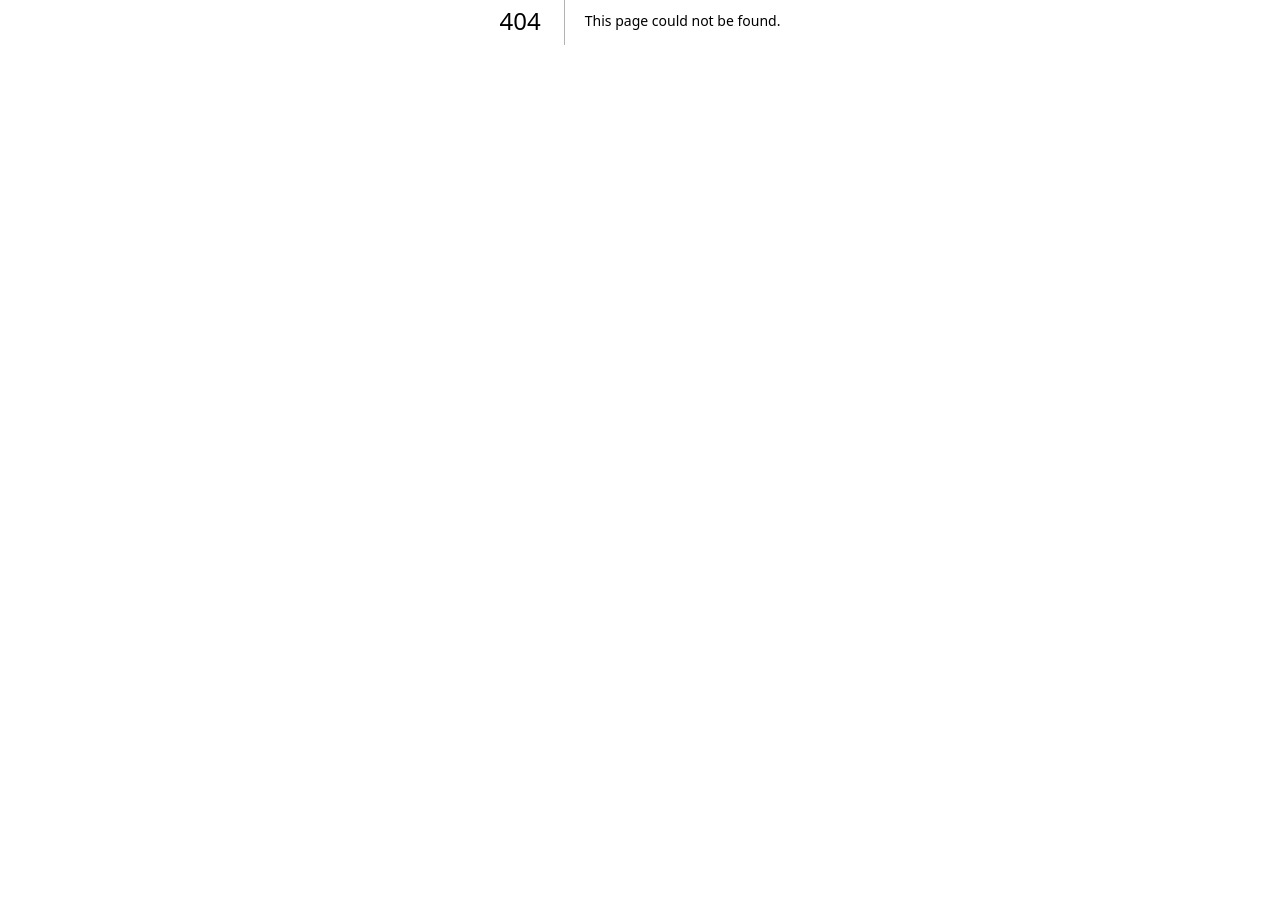
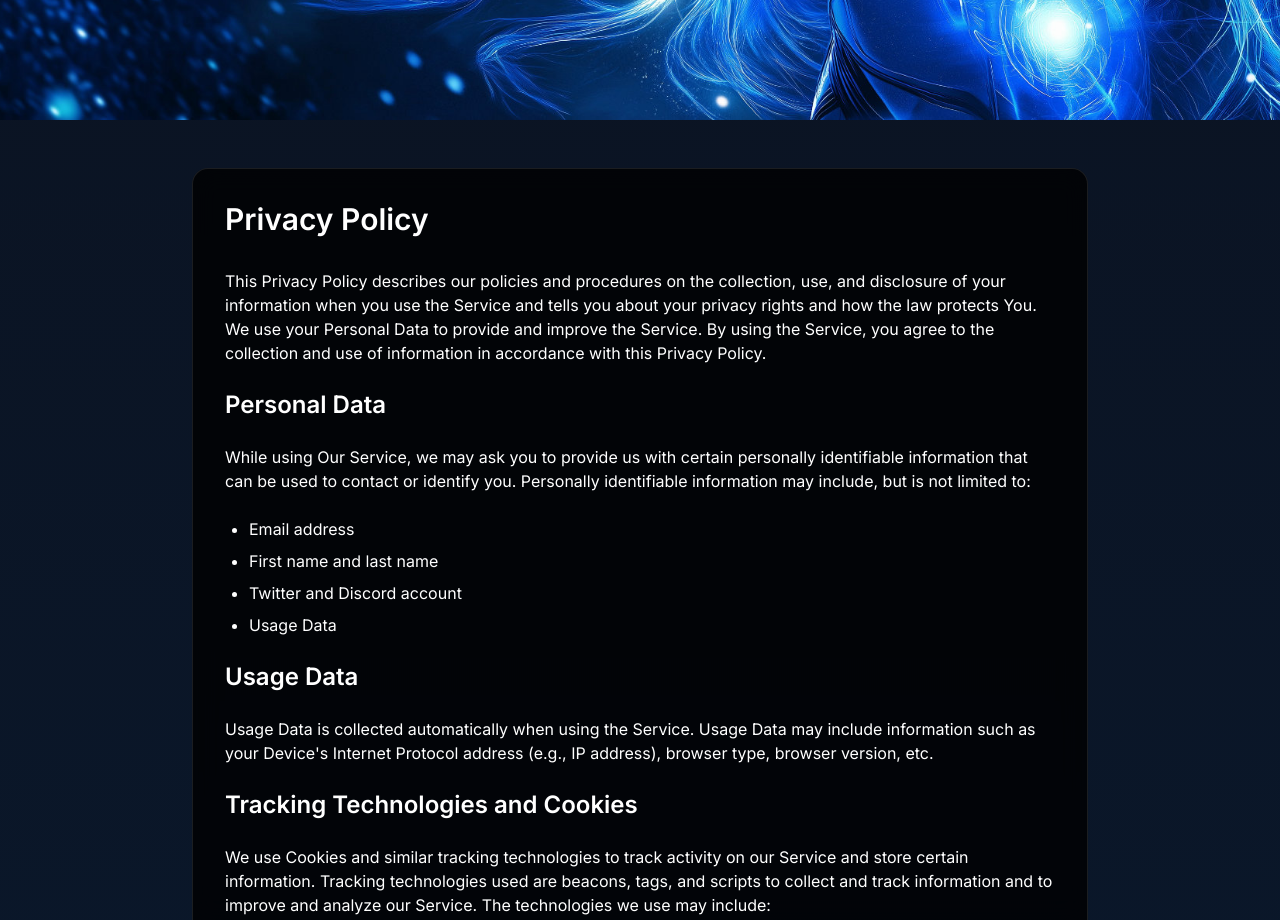
Before and after one commit to CyreneAI/cyrene-web, a Next.js app in the folder landing-ui/: page /privacy in a window 1280 px wide. Before the commit this address had no page. Shown: the part 380-1300 px from the top of the page. Before the commit the page ends 800 px from the top, so only its background shows below. Built offline with nearby package versions, Linux system fonts and the light colour scheme.

Commit message:
feat: add terms and conditions and privacy policy

```diff
--- /dev/null
+++ b/landing-ui/app/privacy/page.tsx
@@ -0,0 +1,35 @@
+import Layout from "@/components/shared/layout";
+
+export default function PrivacyPage() {
+  return (
+    <Layout>
+      <div className="container mx-auto px-4 sm:px-6 lg:px-8 py-12">
+        <div className="max-w-4xl mx-auto bg-black/80 rounded-2xl p-8 backdrop-blur-md border border-white/10">
+          <h1 className="text-3xl font-semibold text-white mb-8">Privacy Policy</h1>
+          <div className="space-y-6">
+            <p className="text-white text-base">This Privacy Policy describes our policies and procedures on the collection, use, and disclosure of your information when you use the Service and tells you about your privacy rights and how the law protects You. We use your Personal Data to provide and improve the Service. By using the Service, you agree to the collection and use of information in accordance with this Privacy Policy.</p>
+
+            <h2 className="text-2xl font-semibold text-white mt-8 mb-4">Personal Data</h2>
+            <p className="text-white text-base">While using Our Service, we may ask you to provide us with certain personally identifiable information that can be used to contact or identify you. Personally identifiable information may include, but is not limited to:</p>
+            <ul className="list-disc pl-6 space-y-2">
+              <li className="text-white text-base">Email address</li>
+              <li className="text-white text-base">First name and last name</li>
+              <li className="text-white text-base">Twitter and Discord account</li>
+              <li className="text-white text-base">Usage Data</li>
+            </ul>
+
+            <h2 className="text-2xl font-semibold text-white mt-8 mb-4">Usage Data</h2>
+            <p className="text-white text-base">Usage Data is collected automatically when using the Service. Usage Data may include information such as your Device&apos;s Internet Protocol address (e.g., IP address), browser type, browser version, etc.</p>
+
+            <h2 className="text-2xl font-semibold text-white mt-8 mb-4">Tracking Technologies and Cookies</h2>
+            <p className="text-white text-base">We use Cookies and similar tracking technologies to track activity on our Service and store certain information. Tracking technologies used are beacons, tags, and scripts to collect and track information and to improve and analyze our Service. The technologies we use may include:</p>
+            <ul className="list-disc pl-6 space-y-2">
+              <li className="text-white text-base"><strong className="text-white">Cookies or Browser Cookies:</strong> A cookie is a small file placed on your Device. You can instruct your browser to refuse all Cookies or to indicate when a Cookie is being sent. However, if you do not accept Cookies, you may not be able to use some parts of our Service. Unless you have adjusted your browser setting so that it will refuse Cookies, our Service may use Cookies.</li>
+              <li className="text-white text-base"><strong className="text-white">Web Beacons:</strong> Certain sections of our Service and our emails may contain small electronic files known as web beacons (also referred to as clear gifs, pixel tags, and single-pixel gifs) that permit CyreneAI, for example, to count users who have visited those pages or opened an email and for other related website statistics (for example, recording the popularity of a certain section and verifying system and server integrity).</li>
+            </ul>
+          </div>
+        </div>
+      </div>
+    </Layout>
+  );
+}
--- /dev/null
+++ b/landing-ui/app/terms/page.tsx
@@ -0,0 +1,34 @@
+import Layout from "@/components/shared/layout";
+
+export default function TermsPage() {
+  return (
+    <Layout>
+      <div className="container mx-auto px-4 sm:px-6 lg:px-8 py-12">
+        <div className="max-w-4xl mx-auto bg-black/80 rounded-2xl p-8 backdrop-blur-md border border-white/10">
+          <h1 className="text-3xl font-semibold text-white mb-8">Terms and Conditions</h1>
+          <div className="space-y-6">
+            <p className="text-white text-base">Welcome to CyreneAI!</p>
+
+            <p className="text-white text-base">These terms and conditions outline the rules and regulations for the use of CyreneAI&apos;s Website, located at https://cyreneai.com/.</p>
+
+            <p className="text-white text-base">By accessing this website, we assume you accept these terms and conditions. Do not continue to use CyreneAI if you do not agree to take all of the terms and conditions stated on this page.</p>
+
+            <p className="text-white text-base">The following terminology applies to these Terms and Conditions, Privacy Statement, and Disclaimer Notice and all Agreements: &quot;Client&quot;, &quot;You&quot; and &quot;Your&quot; refers to you, the person logging on to this website and compliant with the Company&apos;s terms and conditions. &quot;The Company&quot;, &quot;Ourselves&quot;, &quot;We&quot;, &quot;Our&quot; and &quot;Us&quot;, refers to our Company. &quot;Party&quot;, &quot;Parties&quot;, or &quot;Us&quot;, refers to both the Client and ourselves. All terms refer to the offer, acceptance, and consideration of payment necessary to undertake the process of our assistance to the Client in the most appropriate manner for the express purpose of meeting the Client&apos;s needs in respect of the provision of the Company&apos;s stated services, in accordance with and subject to, prevailing law. Any use of the above terminology or other words in the singular, plural, capitalization, and/or he/she or they, are taken as interchangeable and therefore as referring to the same.</p>
+
+            <p className="text-white text-base">Unless otherwise stated, CyreneAI and/or its licensors own the intellectual property rights for all material on CyreneAI. All intellectual property rights are reserved. You may access this from CyreneAI for your own personal use, subject to restrictions set in these terms and conditions.</p>
+
+            <p className="text-white text-base font-medium">You must not:</p>
+            <ul className="list-disc pl-6 space-y-2">
+              <li className="text-white text-base">Republish material from CyreneAI</li>
+              <li className="text-white text-base">Sell, rent, or sub-license material from CyreneAI</li>
+              <li className="text-white text-base">Reproduce, duplicate, or copy material from CyreneAI</li>
+              <li className="text-white text-base">Redistribute content from CyreneAI</li>
+            </ul>
+
+            <p className="text-white text-base">CyreneAI reserves the right to monitor all Comments and to remove any Comments which can be considered inappropriate, offensive, or cause a breach of these Terms and Conditions.</p>
+          </div>
+        </div>
+      </div>
+    </Layout>
+  );
+}
--- a/landing-ui/components/shared/layout.tsx
+++ b/landing-ui/components/shared/layout.tsx
@@ -179,8 +179,8 @@ export default function Layout({ children }: LayoutProps) {
             <div className="mt-auto pb-6 sm:pb-8">
               <div className="flex flex-col sm:flex-row justify-between items-center gap-4 sm:gap-0">
                 <div className="flex flex-col sm:flex-row gap-4 sm:gap-8">
-                  <a href="#" className="text-base sm:text-lg md:text-xl text-white/70 hover:text-white no-underline">Privacy Policy</a>
-                  <a href="#" className="text-base sm:text-lg md:text-xl text-white/70 hover:text-white no-underline">Terms and Conditions</a>
+                  <Link href="/privacy" className="text-base sm:text-lg md:text-xl text-white/70 hover:text-white no-underline">Privacy Policy</Link>
+                  <Link href="/terms" className="text-base sm:text-lg md:text-xl text-white/70 hover:text-white no-underline">Terms and Conditions</Link>
                 </div>
                 <div className="flex items-center gap-2 sm:gap-4">
                   <span className="text-base sm:text-lg md:text-xl text-white/70">Brought to you by</span>
```
